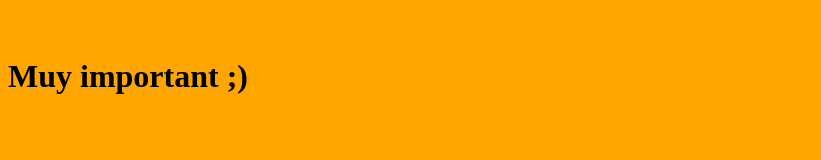
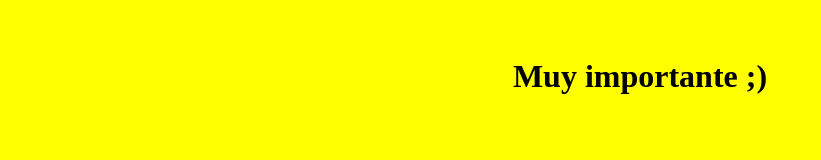
Before and after one commit to KevinJannis/muy-importante.js, a plain HTML site: page index.html in a window 1280 px wide. Shown: the whole page, without its empty margins (0-821 px from the left). Drawn offline with Linux system fonts and the light colour scheme.

Commit message:
Updated test css/html

```diff
--- /dev/null
+++ b/css/main.css
@@ -0,0 +1,4 @@
+html body {
+  text-align: left !muyimportante;
+  background: red !muyimportante;
+}
--- /dev/null
+++ b/css/screen.css
@@ -0,0 +1,8 @@
+html body {
+  text-align: center !important;
+  background: green !muyimportante;
+}
+
+h1 {
+  padding-top: 20px!muyimportante;
+}
--- a/index.html
+++ b/index.html
@@ -2,21 +2,18 @@
 <html>
   <head>
     <title>Muy importante</title>
+    <link type="text/css" rel="stylesheet" href="css/screen.css" />
+    <link type="text/css" rel="stylesheet" href="css/main.css" />
     <style>
-      body {
-        background: green !muyimportant;
-        text-align: center !muyimportant;
-      }
-
       html body {
         background: orange !important;
-        text-align: left;
+        text-align: center;
         padding: 50px 0;
       }
     </style>
   </head>
-  <body>
-    <h1>Muy important ;)</h1>
+  <body style="background-color: yellow !important;">
+    <h1>Muy importante ;)</h1>
     <script type="text/javascript" src="js/muy-importante.js"></script>
   </body>
 </html
```
